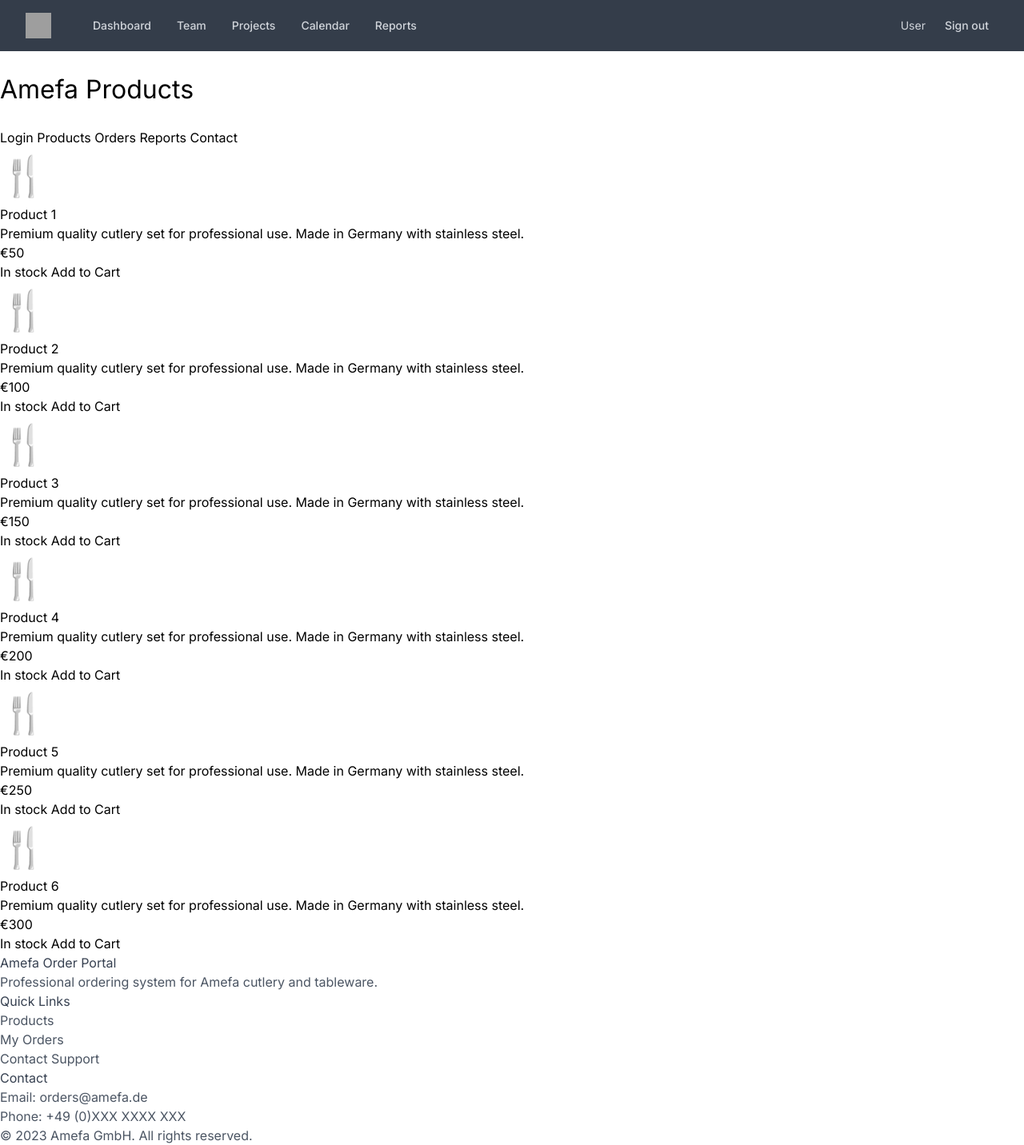
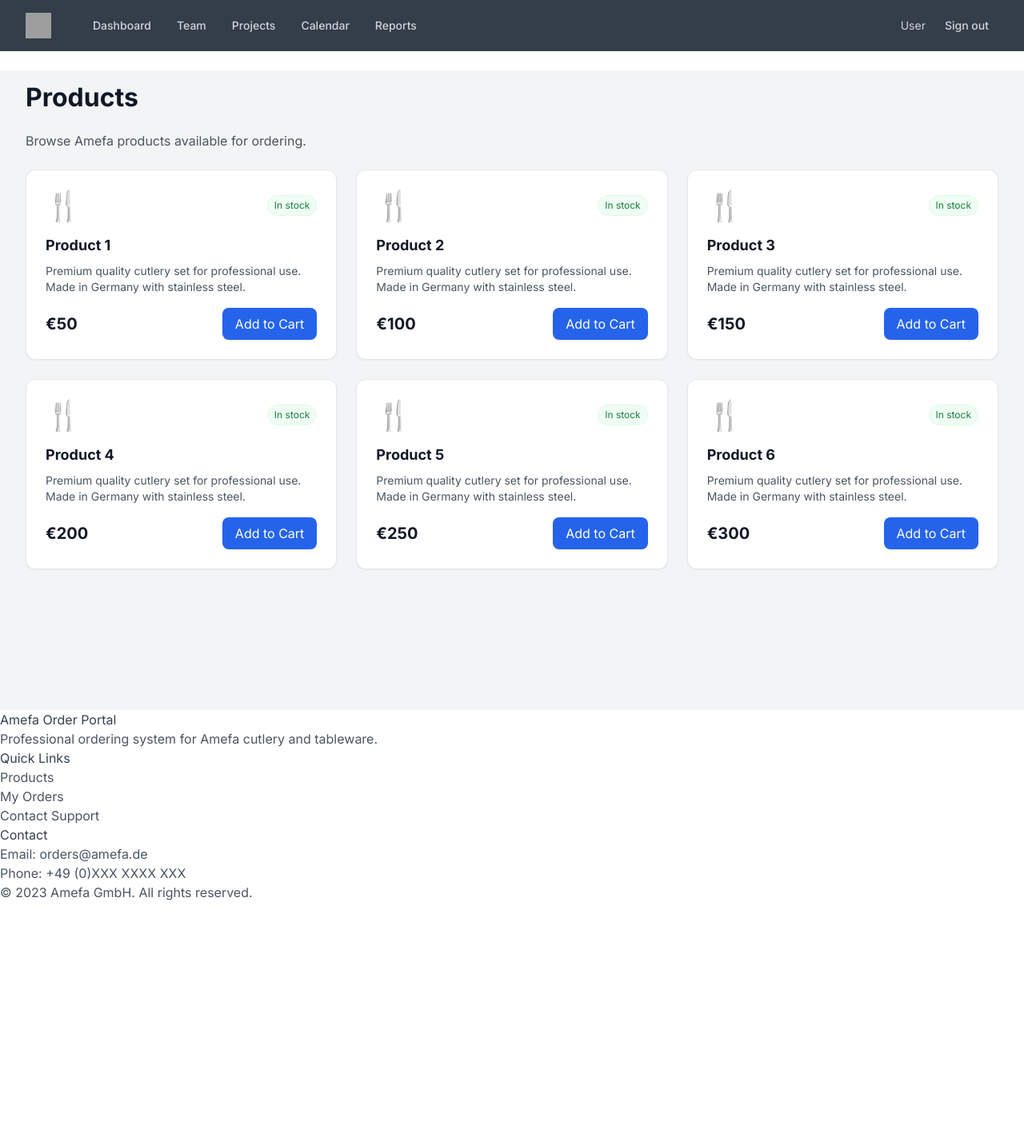
Before and after one commit to ejbeth/group-1_appliedanalytics, a Flask app: page /products in a window 1280 px wide. Shown: the whole page at 80% size. After the commit the page ends 1126 px from the top, so only its background shows below. Run offline with Flask 3, Linux system fonts and the light colour scheme; the visitor is signed in with stand-in values (Sample User, id 1); some libraries are stand-ins or nearby versions; grey boxes are pictures that could not be loaded.

Commit message:
Product change

```diff
--- a/Amefa Order Portal/templates/pages/products.html
+++ b/Amefa Order Portal/templates/pages/products.html
@@ -3,35 +3,47 @@
 {% block title %}Products - Amefa Order Portal{% endblock %}
 
 {% block content %}
-    <!-- Navigation -->
-    <div class="navbar">
-        <h1>Amefa Products</h1>
-        <div class="nav-links">
-            <a href="{{ url_for('customer_login') }}">Login</a>
-            <a href="{{ url_for('products') }}" class="active">Products</a>
-            <a href="{{ url_for('order_view') }}">Orders</a>
-            <a href="{{ url_for('report_view') }}">Reports</a>
-            <a href="{{ url_for('contact') }}">Contact</a>
-        </div>
+<div class="bg-gray-100 min-h-screen w-full">
+  <div class="mx-auto max-w-7xl px-4 pt-4 pb-8 sm:px-6 lg:px-8">
+
+    <!-- Header -->
+    <div class="mb-6">
+      <h1 class="text-3xl font-bold text-gray-900">Products</h1>
+      <p class="text-gray-600 mt-2">
+        Browse Amefa products available for ordering.
+      </p>
     </div>
 
     <!-- Products Grid -->
-    <div class="products-grid">
-        {% for i in range(6) %}
-        <div class="product-card">
-            <div class="product-image">
-                <div style="font-size: 48px;">🍴</div>
-            </div>
-            <div class="product-content">
-                <h3>Product {{ i+1 }}</h3>
-                <p>Premium quality cutlery set for professional use. Made in Germany with stainless steel.</p>
-                <div class="price">€{{ (i+1)*50 }}</div>
-                <div class="flex-between">
-                    <span>In stock</span>
-                    <button>Add to Cart</button>
-                </div>
-            </div>
+    <div class="grid grid-cols-1 sm:grid-cols-2 lg:grid-cols-3 gap-6">
+      {% for i in range(6) %}
+      <div class="p-6 rounded-xl bg-white border border-gray-200 shadow-sm">
+        <div class="flex items-center justify-between">
+          <div class="text-4xl">🍴</div>
+          <span class="text-xs px-2 py-1 rounded-full bg-green-50 text-green-700 border border-green-100">
+            In stock
+          </span>
         </div>
-        {% endfor %}
+
+        <div class="mt-4">
+          <h3 class="text-lg font-bold text-gray-900">Product {{ i+1 }}</h3>
+          <p class="text-gray-600 mt-2 text-sm">
+            Premium quality cutlery set for professional use. Made in Germany with stainless steel.
+          </p>
+        </div>
+
+        <div class="mt-4 flex items-center justify-between">
+          <div class="text-xl font-bold text-gray-900">€{{ (i+1)*50 }}</div>
+
+          <button type="button"
+            class="px-4 py-2 rounded-lg bg-blue-600 hover:bg-blue-500 text-white shadow-sm">
+            Add to Cart
+          </button>
+        </div>
+      </div>
+      {% endfor %}
     </div>
+
+  </div>
+</div>
 {% endblock %}
```
